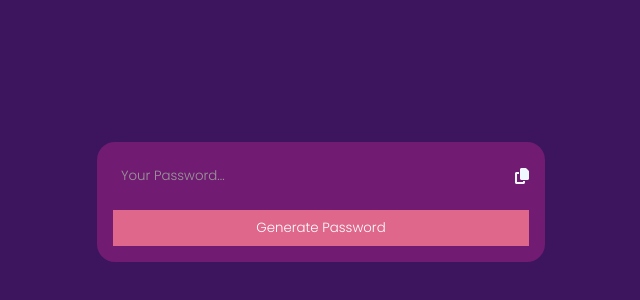
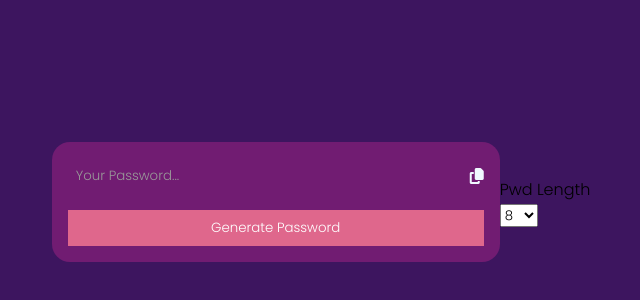
Before and after one commit to AllenOtto/password-generator, a plain HTML site: page index.html in a window 1280 px wide. Shown: the part 198-498 px from the top of the page, without its empty margins (319-959 px from the left). Drawn offline with Linux system fonts and the light colour scheme.

Commit message:
Added html structure for to give the ability to determine password length to the user via a select box integration

```diff
--- a/index.html
+++ b/index.html
@@ -19,6 +19,15 @@
             <button class="btn">Generate Password</button>
         </div>
         <div class="notify"></div>
+        <div class="pass-length">
+            <lebel for="length">Pwd Length </lebel><br>
+            <select name="length" id="length" data-pwd-length>
+                <option value="8">8</option>
+                <option value="12">12</option>
+                <option value="16">16</option>
+                <option value="20">20</option>
+            </select>
+        </div>
     </div>
 </body>
 </html>
```
